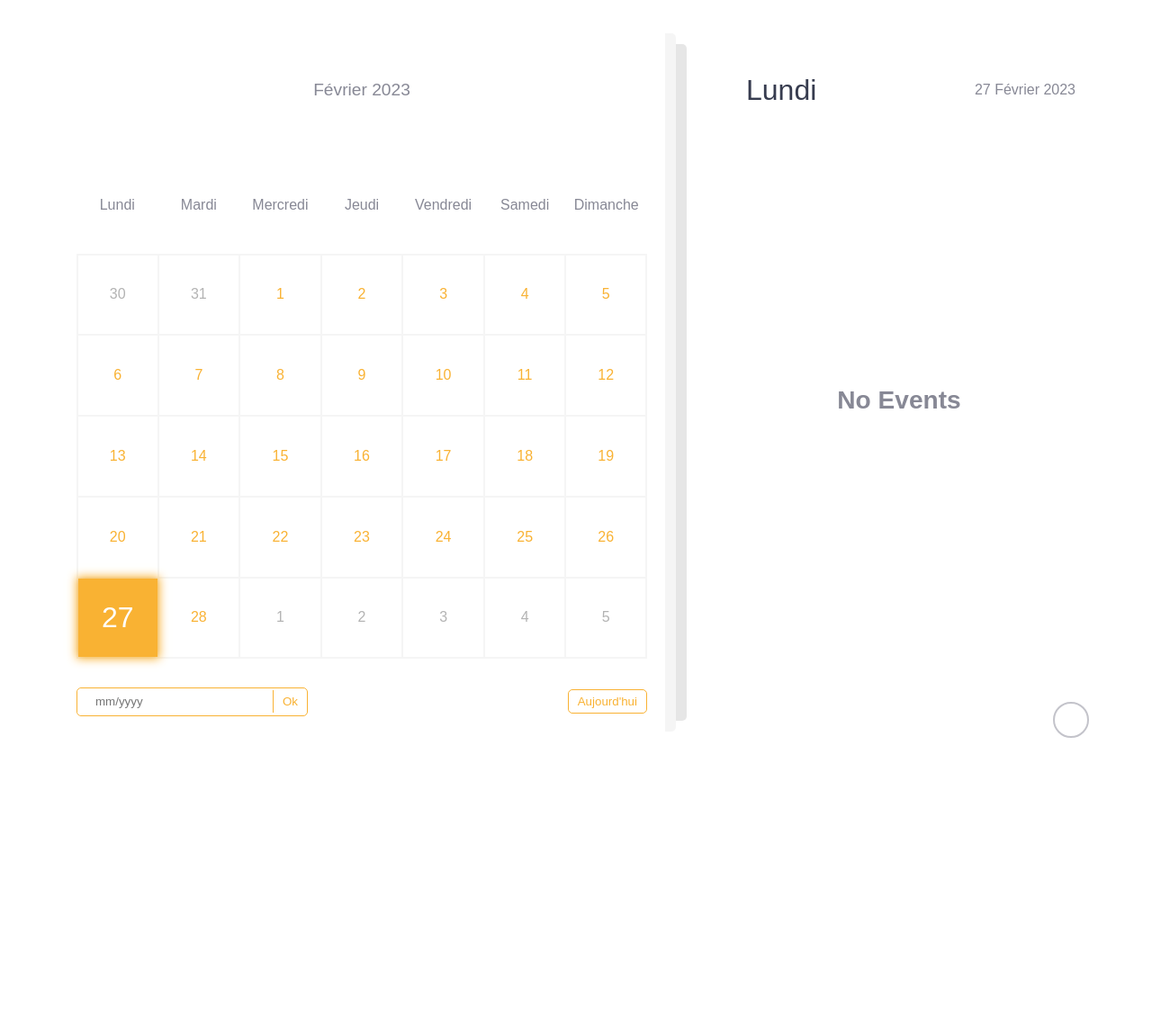
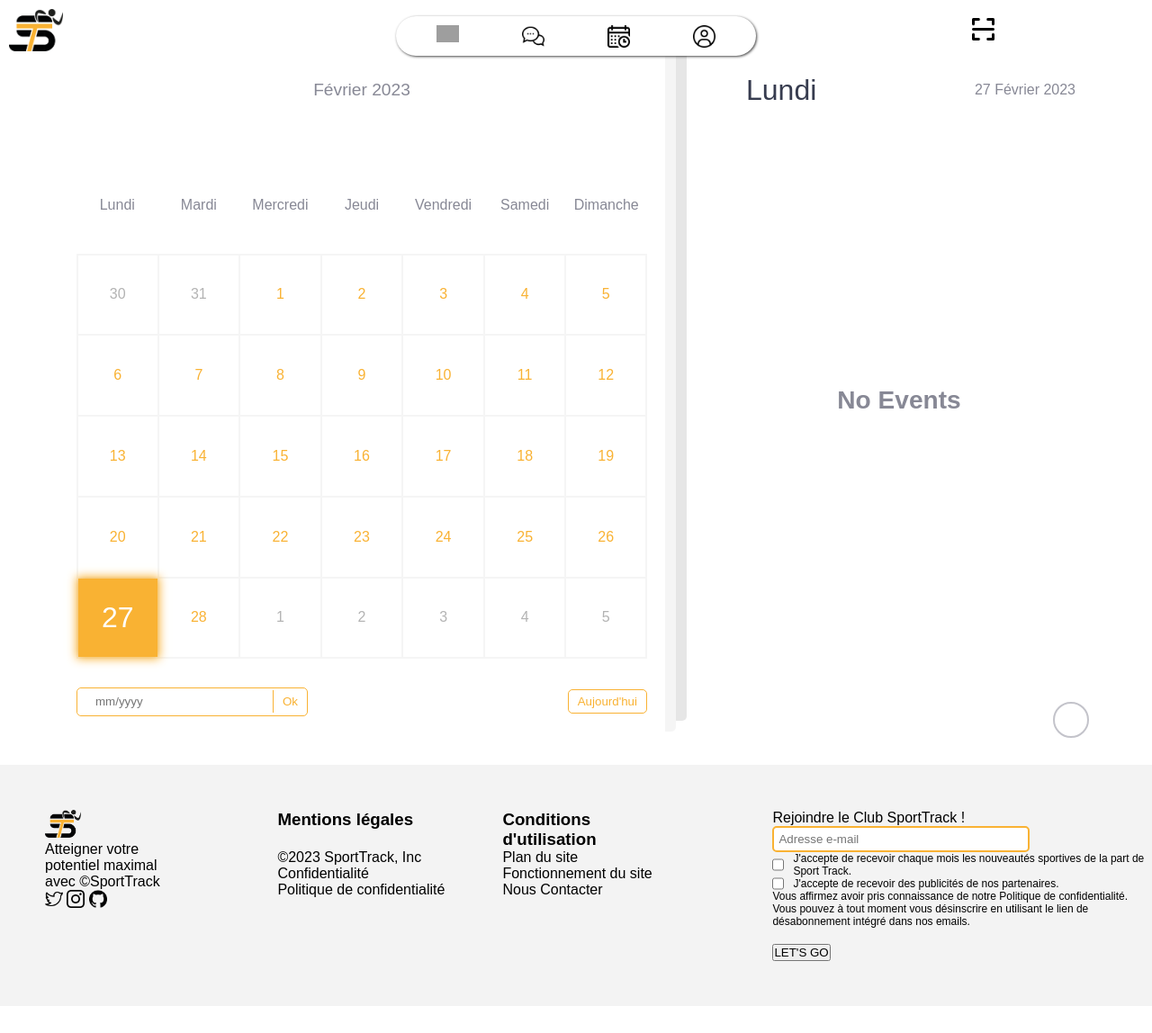
Before and after one commit to Arthur-Le-M/Sport-Track, a PHP site: page / in a window 1280 px wide. Shown: the whole page at 90% size. Before the commit the page ends 820 px from the top, so only its background shows below. Run offline with PHP 8.4, Linux system fonts and the light colour scheme; data that the repository does not hold is empty; grey boxes are pictures that could not be loaded.

Commit message:
Rajout du header et du footer dans le calendrier

```diff
--- a/Calendrier/ajax.js
+++ b/Calendrier/ajax.js
@@ -2,7 +2,7 @@
 const eventsArr = [];
 async function getEvents(_id) {
     const xhr = new XMLHttpRequest();
-    xhr.open("GET", 'http://localhost:8888/schedule/data/retrieveEvent.php?id=' + _id);
+    xhr.open("GET", 'http://localhost:8888/Sport-Track/Calendrier/data/retrieveEvent.php?id=' + _id);
     xhr.send();
     // Attendre la réponse avant de continuer
     const response = await new Promise((resolve, reject) => {
@@ -58,7 +58,7 @@ async function getEvents(_id) {
 
 async function getMatchs(id_) {
     const xhr2 = new XMLHttpRequest();
-    xhr2.open("GET", 'http://localhost:8888/schedule/data/retrieveMatch.php?id=' + id_);
+    xhr2.open("GET", 'http://localhost:8888/Sport-Track/Calendrier/data/retrieveMatch.php?id=' + id_);
     xhr2.send();
     // Attendre la réponse avant de continuer
     const response = await new Promise((resolve, reject) => {
@@ -125,7 +125,7 @@ function addEvent(type_, categorie, debut, fin, id_equipe, id_stade) {
 
     // envoyer les données au fichier PHP en utilisant la méthode POST
     const xhr = new XMLHttpRequest();
-    xhr.open("POST", 'http://localhost:8888/schedule/data/addEvent.php');
+    xhr.open("POST", 'http://localhost:8888/Sport-Track/Calendrier/data/addEvent.php');
     xhr.onreadystatechange = function () {
         if (xhr.readyState === 4 && xhr.status === 200) {
             alert(xhr.responseText); // afficher la réponse du serveur
--- a/Calendrier/index.php
+++ b/Calendrier/index.php
@@ -1,3 +1,14 @@
+<!DOCTYPE html>
+<html lang="en">
+
+<head>
+  <meta charset="UTF-8">
+  <meta http-equiv="X-UA-Compatible" content="IE=edge">
+  <meta name="viewport" content="width=device-width, initial-scale=1.0">
+  <link rel="stylesheet" href="../Template/index.css">
+  <link href="style.css" rel="stylesheet">
+  <title>Document</title>
+</head>
 <?php
 session_start();
 if(!isset($_SESSION['role'])){
@@ -5,20 +16,11 @@ if(!isset($_SESSION['role'])){
     $_SESSION['idClub']='12427';
     $_SESSION['idStade']='1720';
 }
+
 ?>
 
-<!DOCTYPE html>
-<html lang="en">
-
-<head>
-  <meta charset="UTF-8">
-  <meta http-equiv="X-UA-Compatible" content="IE=edge">
-  <meta name="viewport" content="width=device-width, initial-scale=1.0">
-  <link href="style.css" rel="stylesheet">
-  <title>Document</title>
-</head>
-
 <body>
+<?php require("../Template/header.php"); ?>
   <div class="container">
     <div class="left">
       <div class="calendar">
@@ -131,6 +133,8 @@ if(!isset($_SESSION['role'])){
                   </script>';
                   }
                 ?>
+    <?php require("../Template/footer.php"); ?>
 </body>
 
+
 </html>
--- a/Calendrier/style.css
+++ b/Calendrier/style.css
@@ -26,7 +26,6 @@
 body {
   position: relative;
   min-height: 100vh;
-  display: flex;
   align-items: center;
   justify-content: center;
   padding-bottom: 30px;
@@ -34,6 +33,7 @@ body {
 }
 
 .container {
+  z-index: -1;
   position: relative;
   width: 1200px;
   min-height: 850px;
--- /dev/null
+++ b/Template/footer.php
@@ -0,0 +1,37 @@
+<footer class="footer">
+    <div class = bas-page>
+        <div id="reseaux">
+            <div> <img src="../Template/img/logo.png" width="40"></div>
+            <div> <p> Atteigner votre potentiel maximal avec ©SportTrack</p> </div>
+            <div> <img src="../Template/img/twitter.png" width="20"> <img src="../Template/img/instagram.png" width="20"> <img src="../Template/img/github.png" width="20"></div>
+        </div>
+        <div id="mentions-legales">
+            <div id="titres-mentions-legales"> <div><h3>Mentions légales</h3> </div> <div><h3>Conditions d'utilisation</h3> </div></div>
+            <div id="liens-mentions-legales">
+                <section> <p>©2023 SportTrack, Inc</p> </section>
+                <section> <p>Plan du site</p> </section>
+                <section> <p>Confidentialité</p></section>
+                <section> <p>Fonctionnement du site</p></section>
+                <section> <p>Politique de confidentialité</p></section>
+                <section> <p>Nous Contacter</p></section>
+            </div>
+        </div>
+        <div id="newsletter">
+            <p> Rejoindre le Club SportTrack !</p>
+            <form id="form-newsletter">
+                <input type = "text" id="input-email" name="email" placeholder="Adresse e-mail" size="20" maxsize="50">
+                <div id="checkbox-nouveautés">
+                    <input type = "checkbox" id="checkbox-news" name="consentement-nouveautés" >
+                    <p> J'accepte de recevoir chaque mois les nouveautés sportives de la part de Sport Track.</p>
+                </div>
+                <div id="checkbox-publicités">
+                    <input type = "checkbox" id="checkbox-pubs" name="consentement-publicités" >
+                    <p> J'accepte de recevoir des publicités de nos partenaires.</p>
+                </div>
+                <p id="texte-newsletter">Vous affirmez avoir pris connaissance de notre Politique de confidentialité. Vous pouvez à tout moment vous désinscrire en utilisant le lien de désabonnement intégré dans nos emails.</p> <BR>
+                <input type = "submit" id="submit-button" value="LET'S GO">
+            </form>
+        </div>
+    </div>
+    </footer>
+    <script src="../Template/javascript/newsletter.js"></script>
--- /dev/null
+++ b/Template/header.php
@@ -0,0 +1,30 @@
+<header class="header">
+    <div id="menu">
+        <div id="logo" > <img src="../Template/img/logo.png" width="60" alt=""></div>
+        <div id="barre-menu">
+            <span> <a href="#"> <img src="../Template/img/maison.png"  width="25"> </a></span>
+            <span> <a href="#"> <img src="../Template/img/messager.png" width="25"></a></span>
+            <span> <a href="#"> <img src="../Template/img/calendrier.png"  width="25"></a></span>
+            <span> <a href="#"> <img src="../Template/img/personne.png" width="25"></a></span>
+        </div>
+        <div id="scanner"> <a href="#"> <img src="../Template/img/scanner.png" width="25"> </a></div>
+        <div class="conteneur-dropdown">
+            <div class="dropdown">
+                <button class="dropdownButton">
+                    <div class="dropdownButton-icon">
+                        <img id="icon" src="../Template/img/menu.png" width="30" />
+                    </div>
+                </button>
+                <div class="dropdownContent">
+                <a href="#"> <p> partager</p> </a>
+                <a href="#"> <p> avis</p> </a>
+                <a href="#"> <p> Reglage</p> </a>
+                <a href="#"> <p> contact</p> </a>
+                <a href="#"> <p> aide</p> </a>
+                <a href="#"> <p> deconnexion</p> </a>
+                </div>
+            </div>
+        </div>
+            </div>
+    </div>
+</header>
--- a/Template/index.css
+++ b/Template/index.css
@@ -11,7 +11,6 @@
 
 }
 .header{
-
     position: fixed;
 }
 
@@ -98,7 +97,6 @@
   #scanner {
     padding-left: 1000px;
     padding-top: 20px;
-
   }
 
   #rond{
@@ -109,9 +107,6 @@
     background-color: aquamarine;
   }
 
-.body{
-    height: 1000px;
-}
 
 
 
```
Also changed, not shown: Template/index.html (deleted, +0 -82 lines), 2 other files.
